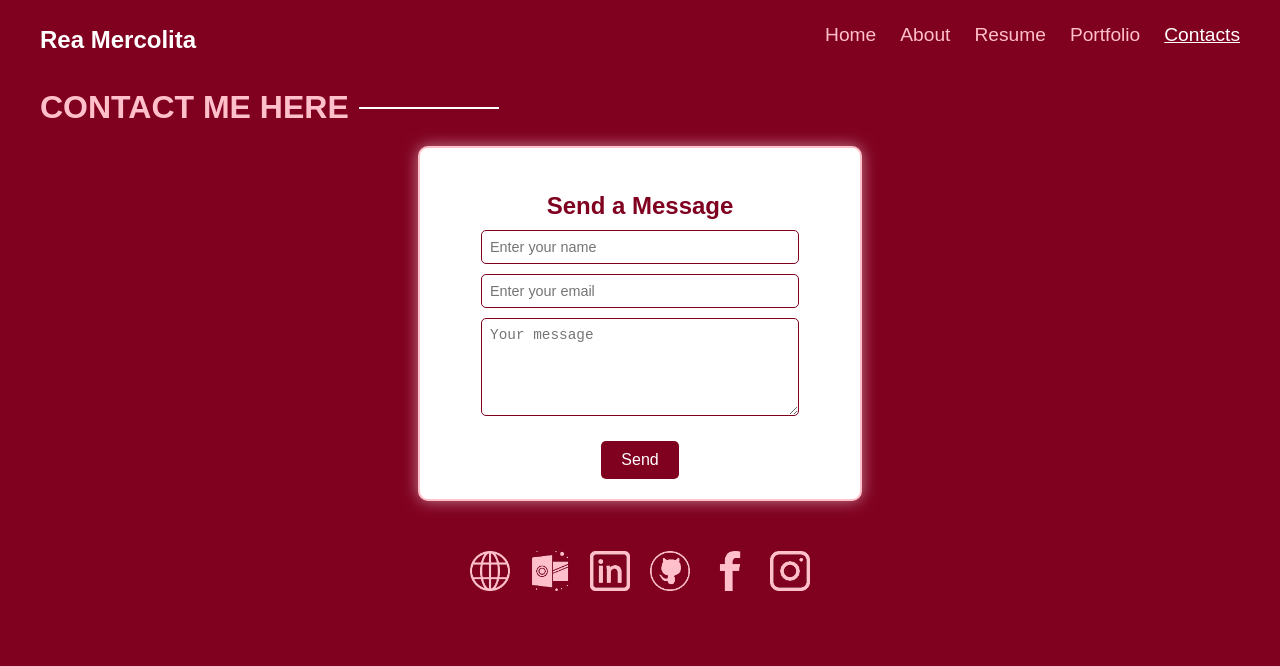
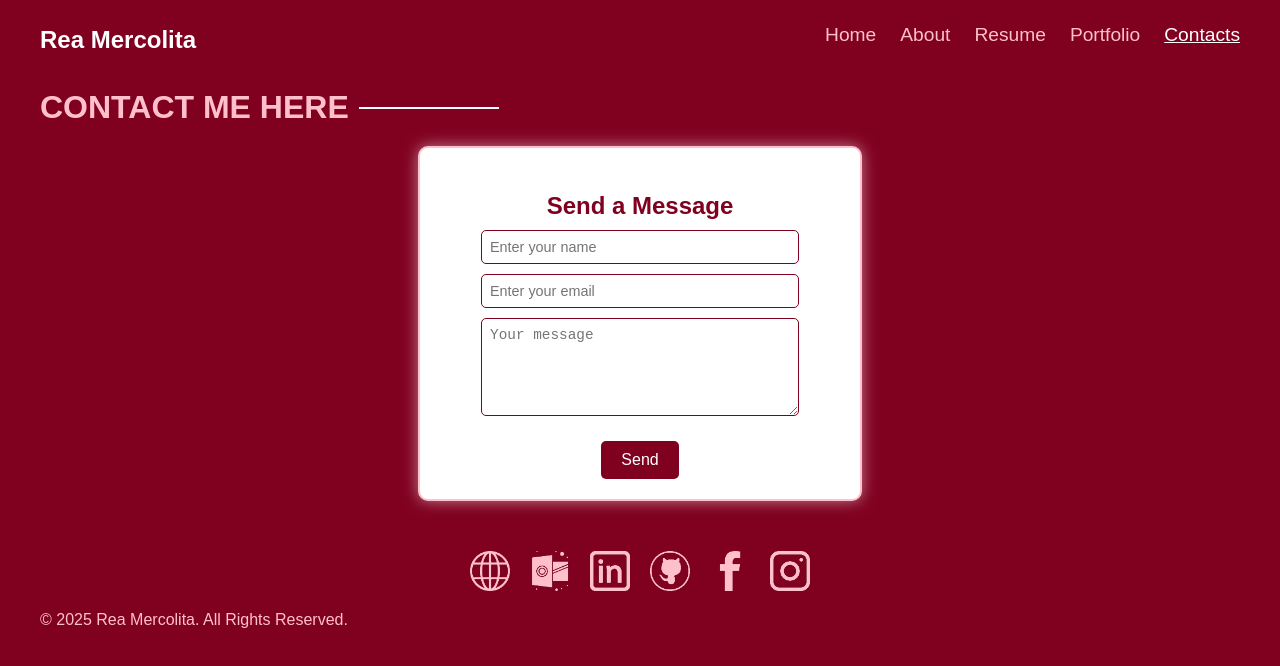
Before and after one commit to reamercolita/riyaaaa, a plain HTML site: page contacts.html in a window 1280 px wide. Drawn offline with Linux system fonts and the light colour scheme.

Commit message:
Update contacts.html

```diff
--- a/contacts.html
+++ b/contacts.html
@@ -78,6 +78,10 @@ menuToggle.addEventListener('click', () => {
 
 </script>
 
+<footer>
+  <p>&copy; 2025 Rea Mercolita. All Rights Reserved.</p>
+</footer>
+
 
 
 
```
